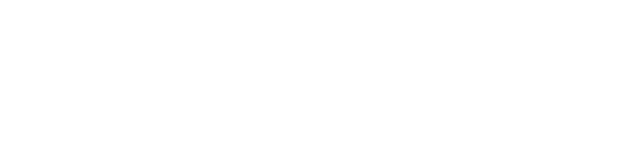
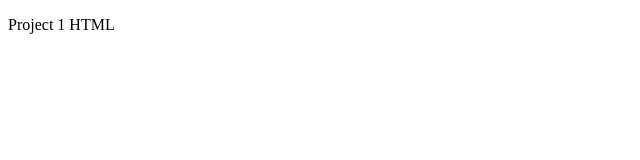
Before and after one commit to A22JulioAA/project1-DAW, a plain HTML site: page index.html in a window 1280 px wide. Shown: the whole page, without its empty margins (0-640 px from the left). Drawn offline with Linux system fonts and the light colour scheme.

Commit message:
Edit body

```diff
--- a/index.html
+++ b/index.html
@@ -7,5 +7,6 @@
     <title>Document</title>
 </head>
 <body>
+    <p>Project 1 HTML</p>
 </body>
 </html>
```
